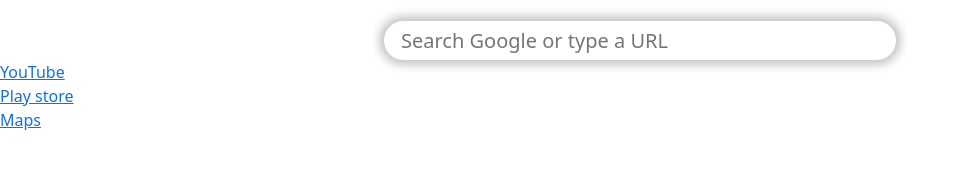
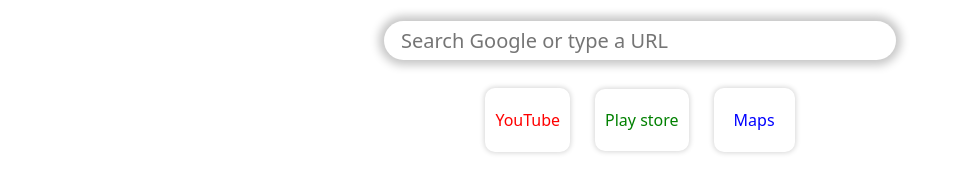
Before and after one commit to Authoi234/Bangladash-Google, a plain HTML site: page index.html in a window 1280 px wide. Shown: the part 353-546 px from the top of the page, without its empty margins (0-967 px from the left). Drawn offline with nearby package versions, Linux system fonts and the light colour scheme.

Commit message:
Google perfact

```diff
--- a/index.html
+++ b/index.html
@@ -13,15 +13,15 @@
         <div class="d-flex justify-content-center mt-4">
             <input class="input-style" placeholder="Search Google or type a URL" type="text">
         </div>
-        <div>
-            <div class="YouTube">
-                <a href="https://youtube.com">YouTube</a>
+        <div class="d-flex justify-content-center mt-5">
+            <div>
+                <a class="YouTube" href="https://youtube.com">YouTube</a>
             </div>
-            <div class="playstore">
-                <a href="https://Playstore.com">Play store</a>
+            <div>
+                <a class="playstore" href="https://Playstore.com">Play store</a>
             </div>
-            <div class="Map">
-                <a href="https://Google.map.com">Maps</a>
+            <div>
+                <a class="Map" href="https://Google.map.com">Maps</a>
             </div>
         </div>
         <!-- bootstrap Bundle link -->
--- a/style.css
+++ b/style.css
@@ -11,3 +11,47 @@
     padding: 17px;
     font-size: 20px;
 }
+.YouTube{
+    text-decoration: none;
+    color: red;
+    border-radius: 10px;
+    box-shadow: 0 0 5px 1px rgb(216, 216, 216);
+    padding: 21px 10px;
+}
+.YouTube:hover{
+    font-size: 25px;
+    color: red;
+    background-color: rgb(238, 238, 238);
+    padding: 10px;
+    border-radius: 50px;
+}
+.playstore{
+    margin: 0 25px;
+    text-decoration: none;
+    color: green;
+    border-radius: 10px;
+    box-shadow: 0 0 5px 1px rgb(216, 216, 216);
+    padding: 20px 10px;
+}
+.playstore:hover{
+    font-size: 25px;
+    height: 5%;
+    color: green;
+    background-color: rgb(238, 238, 238);
+    padding: 10px;
+    border-radius: 50px;
+}
+.Map{
+    text-decoration: none;
+    color: blue;
+    border-radius: 10px;
+    box-shadow: 0 0 5px 1px rgb(216, 216, 216);
+    padding: 21px 20px;
+}
+.Map:hover{
+    font-size: 25px;
+    color: blue;
+    background-color: rgb(238, 238, 238);
+    padding: 10px 15px;
+    border-radius: 50px;
+}
```
